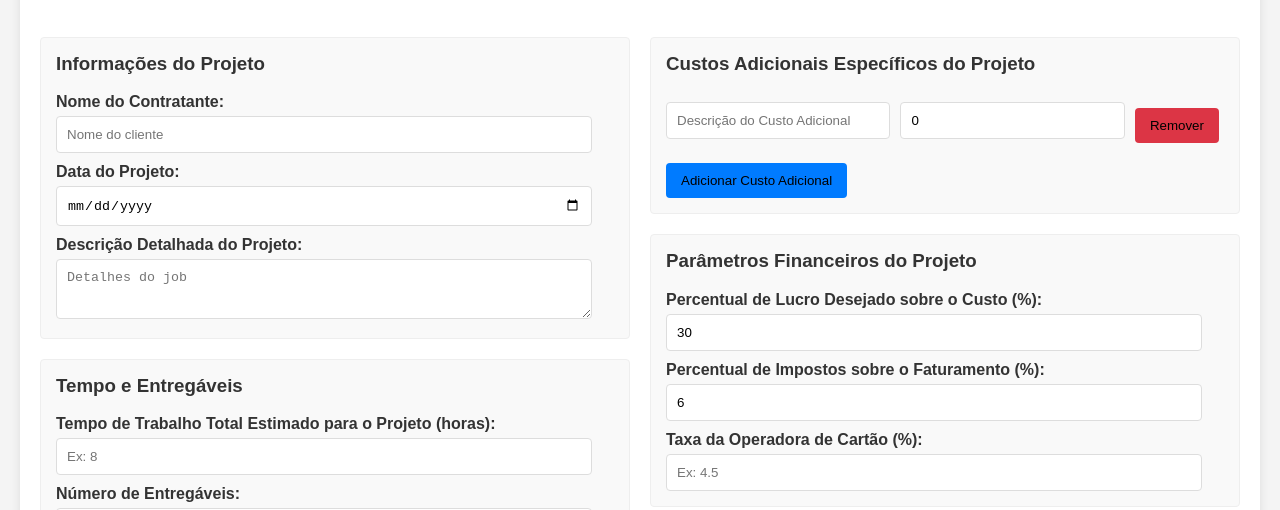
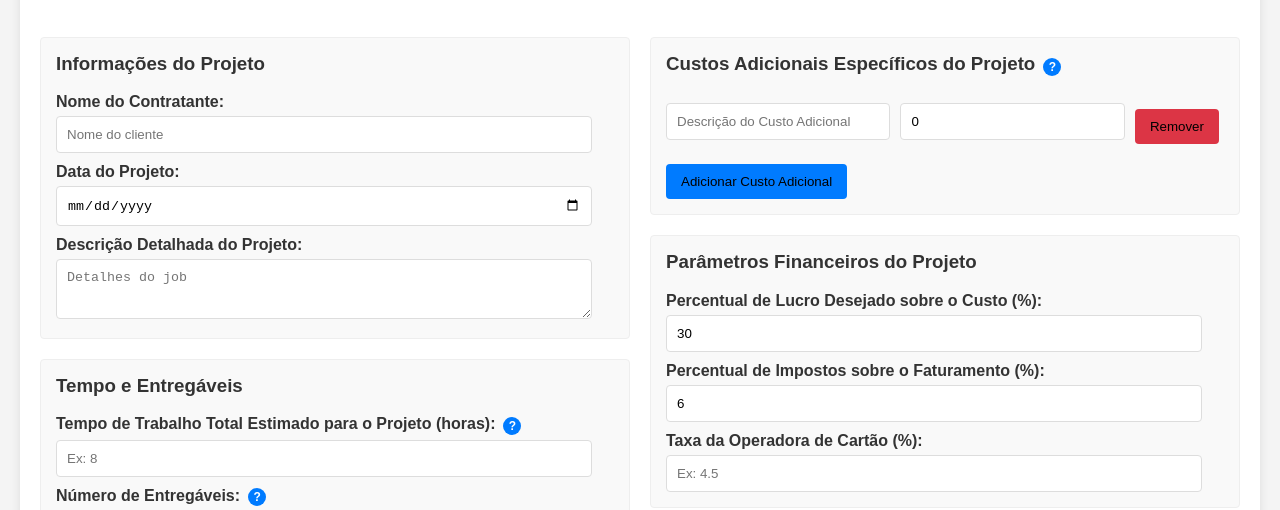
Before and after one commit to oliverfreitas/SmartPricing, a plain HTML site: page calculadora_precificacao.html in a window 1280 px wide. Both pictures are taken after a click on the button "2. Calcular Projeto". Shown: the part 257-767 px from the top of the page. Drawn offline with Linux system fonts and the light colour scheme.

Commit message:
Update calculadora_precificacao.html

```diff
--- a/calculadora_precificacao.html
+++ b/calculadora_precificacao.html
@@ -219,17 +219,17 @@
                     </div>
                     <div class="section">
                         <h3>Tempo e Entregáveis</h3>
-                        <label for="tempoTrabalhoProjeto">Tempo de Trabalho Total Estimado para o Projeto (horas):</label>
+                        <label for="tempoTrabalhoProjeto">Tempo de Trabalho Total Estimado para o Projeto (horas):<span class="tooltip-container"><span class="tooltip-icon">?</span><span class="tooltip-text">Tempo necessário para executar o trabalho. Não esquecer de adicionar o tempo de deslocamento</span></span></label>
                         <input type="number" id="tempoTrabalhoProjeto" placeholder="Ex: 8">
-                        <label for="numeroEntregaveis">Número de Entregáveis:</label>
+                        <label for="numeroEntregaveis">Número de Entregáveis:<span class="tooltip-container"><span class="tooltip-icon">?</span><span class="tooltip-text">Número de fotos, vídeos, aulas que serão entregues ao cliente</span></span></label>
                         <input type="number" id="numeroEntregaveis" placeholder="Ex: 40">
-                        <label for="tempoEdicaoEntregavel">Tempo Médio Gasto por Entregável (minutos):</label>
+                        <label for="tempoEdicaoEntregavel">Tempo Médio Gasto por Entregável (minutos):<span class="tooltip-container"><span class="tooltip-icon">?</span><span class="tooltip-text">Tempo gasto em cada entregável. Seja ele foto, video, aula, etc.</span></span></label>
                         <input type="number" id="tempoEdicaoEntregavel" placeholder="Ex: 5">
                     </div>
                 </div>
                 <div>
                     <div class="section">
-                        <h3>Custos Adicionais Específicos do Projeto</h3>
+                        <h3>Custos Adicionais Específicos do Projeto<span class="tooltip-container"><span class="tooltip-icon">?</span><span class="tooltip-text">Custos que se aplicam exclusivamente a esse projeto. Exemplo: deslocamento, alimentação, aluguel de lente, ajudante, impressão de álbum, etc.</span></span></h3>
                         <div id="custosAdicionaisProjetoList"></div>
                         <button type="button" onclick="addCustoAdicionalProjetoItem()">Adicionar Custo Adicional</button>
                     </div>
```
